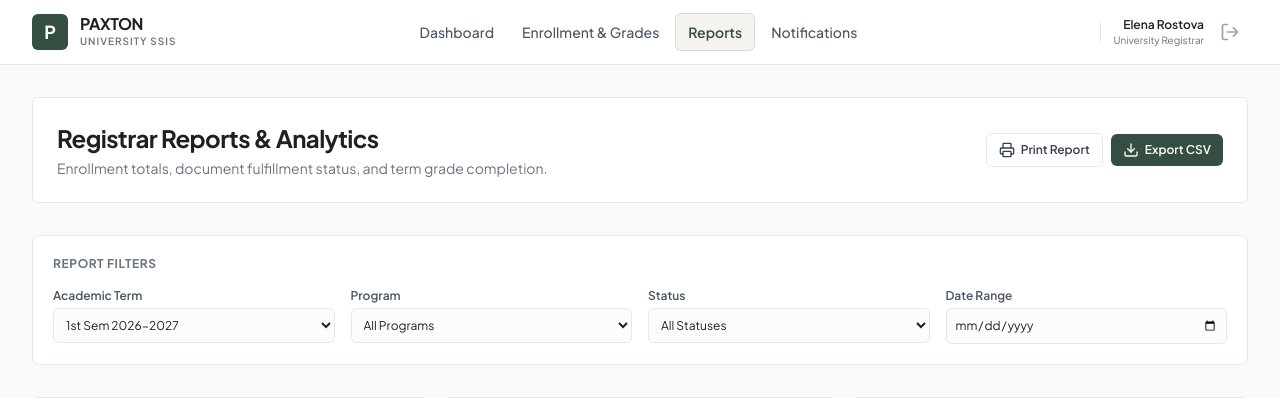
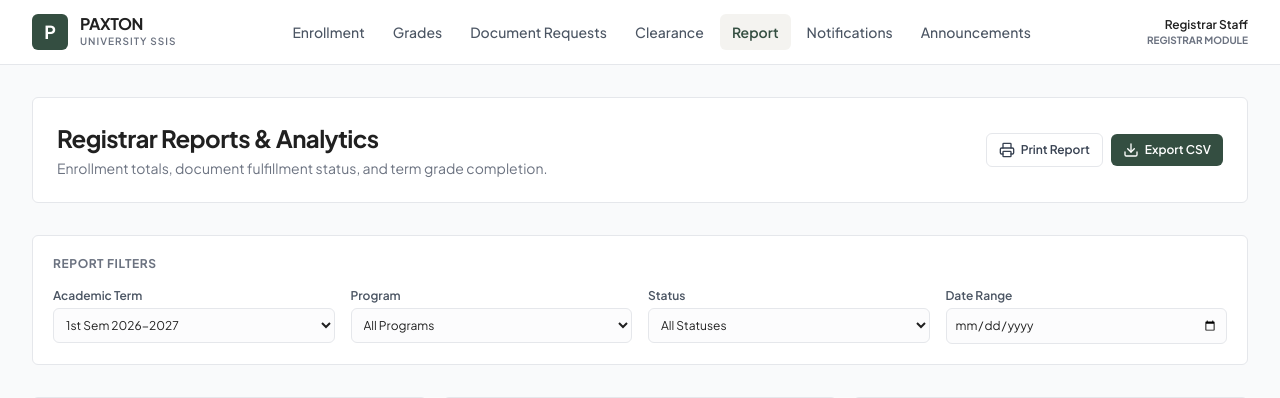
Before and after one commit to HatdogGG123/ssis-v2, a PHP site: page /php/registrar/report.php in a window 1280 px wide. Shown: the top 398 px of the page. Run offline with PHP 8.4, Linux system fonts and the light colour scheme; some libraries are stand-ins or nearby versions.

Commit message:
Done Registrar UI

```diff
--- a/php/admin/report.php
+++ b/php/admin/report.php
@@ -61,7 +61,7 @@
                 <nav class="hidden lg:flex items-center space-x-1">
                     <a href="dashboard.php" class="px-3 py-2 rounded-md text-sm font-medium text-gray-600 hover:text-brand-primary hover:bg-gray-100 transition-colors">Dashboard</a>
                     <a href="users.php" class="px-3 py-2 rounded-md text-sm font-medium text-gray-600 hover:text-brand-primary hover:bg-gray-100 transition-colors">User Management</a>
-                    <a href="admin_reports.php" class="px-3 py-2 rounded-md text-sm font-semibold text-brand-primary bg-brand-accent/30 border border-brand-secondary/20">Audit Reports</a>
+                    <a href="admin_report.php" class="px-3 py-2 rounded-md text-sm font-semibold text-brand-primary bg-brand-accent/30 border border-brand-secondary/20">Audit Reports</a>
                     <a href="notifications.php" class="px-3 py-2 rounded-md text-sm font-medium text-gray-600 hover:text-brand-primary hover:bg-gray-100 transition-colors">Notifications</a>
                 </nav>
 
@@ -92,7 +92,7 @@
         <div id="mobile_menu" class="hidden lg:hidden border-t border-gray-200 bg-white px-4 pt-2 pb-4 space-y-1">
             <a href="dashboard.php" class="block px-3 py-2 rounded-md text-base font-medium text-gray-600 hover:bg-gray-50">Dashboard</a>
             <a href="users.php" class="block px-3 py-2 rounded-md text-base font-medium text-gray-600 hover:bg-gray-50">User Management</a>
-            <a href="admin_reports.php" class="block px-3 py-2 rounded-md text-base font-semibold text-brand-primary bg-brand-accent/30">Audit Reports</a>
+            <a href="admin_report.php" class="block px-3 py-2 rounded-md text-base font-semibold text-brand-primary bg-brand-accent/30">Audit Reports</a>
             <a href="notifications.php" class="block px-3 py-2 rounded-md text-base font-medium text-gray-600 hover:bg-gray-50">Notifications</a>
             <div class="pt-3 border-t border-gray-100 flex items-center justify-between">
                 <div>
--- a/php/admin/systemSettings.php
+++ b/php/admin/systemSettings.php
@@ -97,7 +97,7 @@
             <a href="dashboard.php" class="block px-3 py-2 rounded-md text-base font-medium text-gray-600 hover:bg-gray-50">Dashboard</a>
             <a href="users.php" class="block px-3 py-2 rounded-md text-base font-medium text-gray-600 hover:bg-gray-50">User Management</a>
             <a href="system.php" class="block px-3 py-2 rounded-md text-base font-semibold text-brand-primary bg-brand-accent/30">System Settings</a>
-            <a href="reports.php" class="block px-3 py-2 rounded-md text-base font-medium text-gray-600 hover:bg-gray-50">Reports</a>
+            <a href="report.php" class="block px-3 py-2 rounded-md text-base font-medium text-gray-600 hover:bg-gray-50">Reports</a>
             <a href="audit.php" class="block px-3 py-2 rounded-md text-base font-medium text-gray-600 hover:bg-gray-50">Audit Logs</a>
         </div>
     </header>
--- a/php/admin/userManagement.php
+++ b/php/admin/userManagement.php
@@ -96,7 +96,7 @@
             <a href="dashboard.php" class="block px-3 py-2 rounded-md text-base font-medium text-gray-600 hover:bg-gray-50">Dashboard</a>
             <a href="users.php" class="block px-3 py-2 rounded-md text-base font-semibold text-brand-primary bg-brand-accent/30">User Management</a>
             <a href="system.php" class="block px-3 py-2 rounded-md text-base font-medium text-gray-600 hover:bg-gray-50">System Settings</a>
-            <a href="reports.php" class="block px-3 py-2 rounded-md text-base font-medium text-gray-600 hover:bg-gray-50">Reports</a>
+            <a href="report.php" class="block px-3 py-2 rounded-md text-base font-medium text-gray-600 hover:bg-gray-50">Reports</a>
             <a href="audit.php" class="block px-3 py-2 rounded-md text-base font-medium text-gray-600 hover:bg-gray-50">Audit Logs</a>
             <div class="pt-3 border-t border-gray-100 flex items-center justify-between">
                 <div>
--- a/php/department/report.php
+++ b/php/department/report.php
@@ -61,7 +61,7 @@
                 <nav class="hidden lg:flex items-center space-x-1">
                     <a href="dashboard.php" class="px-3 py-2 rounded-md text-sm font-medium text-gray-600 hover:text-brand-primary hover:bg-gray-100 transition-colors">Dashboard</a>
                     <a href="clearance.php" class="px-3 py-2 rounded-md text-sm font-medium text-gray-600 hover:text-brand-primary hover:bg-gray-100 transition-colors">Clearance Approval</a>
-                    <a href="department_reports.php" class="px-3 py-2 rounded-md text-sm font-semibold text-brand-primary bg-brand-accent/30 border border-brand-secondary/20">Reports</a>
+                    <a href="department_report.php" class="px-3 py-2 rounded-md text-sm font-semibold text-brand-primary bg-brand-accent/30 border border-brand-secondary/20">Reports</a>
                     <a href="notifications.php" class="px-3 py-2 rounded-md text-sm font-medium text-gray-600 hover:text-brand-primary hover:bg-gray-100 transition-colors">Notifications</a>
                 </nav>
 
@@ -92,7 +92,7 @@
         <div id="mobile_menu" class="hidden lg:hidden border-t border-gray-200 bg-white px-4 pt-2 pb-4 space-y-1">
             <a href="dashboard.php" class="block px-3 py-2 rounded-md text-base font-medium text-gray-600 hover:bg-gray-50">Dashboard</a>
             <a href="clearance.php" class="block px-3 py-2 rounded-md text-base font-medium text-gray-600 hover:bg-gray-50">Clearance Approval</a>
-            <a href="department_reports.php" class="block px-3 py-2 rounded-md text-base font-semibold text-brand-primary bg-brand-accent/30">Reports</a>
+            <a href="department_report.php" class="block px-3 py-2 rounded-md text-base font-semibold text-brand-primary bg-brand-accent/30">Reports</a>
             <a href="notifications.php" class="block px-3 py-2 rounded-md text-base font-medium text-gray-600 hover:bg-gray-50">Notifications</a>
             <div class="pt-3 border-t border-gray-100 flex items-center justify-between">
                 <div>
--- a/php/registrar/announcements.php
+++ b/php/registrar/announcements.php
@@ -52,6 +52,7 @@
                     <a href="grades.php" class="block px-3 py-2 rounded-md text-sm font-medium text-gray-600 hover:bg-gray-50">Grades</a>
                     <a href="documentRequest.php" class="block px-3 py-2 rounded-md text-sm font-medium text-gray-600 hover:bg-gray-50">Document Requests</a>
                     <a href="clearance.php" class="block px-3 py-2 rounded-md text-sm font-medium text-gray-600 hover:bg-gray-50">Clearance</a>
+                    <a href="report.php" class="block px-3 py-2 rounded-md text-sm font-medium text-gray-600 hover:bg-gray-50">Report</a>
                     <a href="notifications.php" class="block px-3 py-2 rounded-md text-sm font-medium text-gray-600 hover:bg-gray-50">Notifications</a>
                     <a href="announcements.php" class="block px-3 py-2 rounded-md text-sm font-semibold text-brand-primary bg-brand-accent/30">Announcements</a>
                 </nav>
@@ -79,6 +80,7 @@
             <a href="grades.php" class="block px-3 py-2 rounded-md text-sm font-medium text-gray-600 hover:bg-gray-50">Grades</a>
             <a href="documentRequest.php" class="block px-3 py-2 rounded-md text-sm font-medium text-gray-600 hover:bg-gray-50">Document Requests</a>
             <a href="clearance.php" class="block px-3 py-2 rounded-md text-sm font-medium text-gray-600 hover:bg-gray-50">Clearance</a>
+            <a href="report.php" class="block px-3 py-2 rounded-md text-sm font-medium text-gray-600 hover:bg-gray-50">Report</a>
             <a href="notifications.php" class="block px-3 py-2 rounded-md text-sm font-semibold text-brand-primary bg-brand-accent/30">Announcements</a>
             <a href="announcements.php" class="block px-3 py-2 rounded-md text-sm font-medium text-gray-600 hover:bg-gray-50">Notifications</a>
         </div>
--- a/php/registrar/clearance.php
+++ b/php/registrar/clearance.php
@@ -53,6 +53,7 @@
                     <a href="grades.php" class="block px-3 py-2 rounded-md text-sm font-medium text-gray-600 hover:bg-gray-50">Grades</a>
                     <a href="documentRequest.php" class="block px-3 py-2 rounded-md text-sm font-medium text-gray-600 hover:bg-gray-50">Document Requests</a>
                     <a href="clearance.php" class="block px-3 py-2 rounded-md text-sm font-semibold text-brand-primary bg-brand-accent/30">Clearance</a>
+                    <a href="report.php" class="block px-3 py-2 rounded-md text-sm font-semibold text-brand-primary bg-brand-accent/30">Report</a>
                     <a href="notifications.php" class="block px-3 py-2 rounded-md text-sm font-medium text-gray-600 hover:bg-gray-50">Notifications</a>
                     <a href="announcements.php" class="block px-3 py-2 rounded-md text-sm font-medium text-gray-600 hover:bg-gray-50">Announcements</a>
                 </nav>
@@ -80,6 +81,7 @@
             <a href="grades.php" class="block px-3 py-2 rounded-md text-sm font-medium text-gray-600 hover:bg-gray-50">Grades</a>
             <a href="documentRequest.php" class="block px-3 py-2 rounded-md text-sm font-medium text-gray-600 hover:bg-gray-50">Document Requests</a>
             <a href="clearance.php" class="block px-3 py-2 rounded-md text-sm font-semibold text-brand-primary bg-brand-accent/30">Clearance</a>
+            <a href="report.php" class="block px-3 py-2 rounded-md text-sm font-medium text-gray-600 hover:bg-gray-50">Report</a>
             <a href="notifications.php" class="block px-3 py-2 rounded-md text-sm font-medium text-gray-600 hover:bg-gray-50">Notifications</a>
             <a href="announcements.php" class="block px-3 py-2 rounded-md text-sm font-medium text-gray-600 hover:bg-gray-50">Announcements</a>
         </div>
--- a/php/registrar/documentRequest.php
+++ b/php/registrar/documentRequest.php
@@ -53,6 +53,7 @@
                     <a href="grades.php" class="block px-3 py-2 rounded-md text-sm font-medium text-gray-600 hover:bg-gray-50">Grades</a>
                     <a href="documentRequest.php" class="block px-3 py-2 rounded-md text-sm font-semibold text-brand-primary bg-brand-accent/30">Document Requests</a>
                     <a href="clearance.php" class="block px-3 py-2 rounded-md text-sm font-medium text-gray-600 hover:bg-gray-50">Clearance</a>
+                    <a href="report.php" class="block px-3 py-2 rounded-md text-sm font-medium text-gray-600 hover:bg-gray-50">Report</a>
                     <a href="notifications.php" class="block px-3 py-2 rounded-md text-sm font-medium text-gray-600 hover:bg-gray-50">Notifications</a>
                     <a href="announcements.php" class="block px-3 py-2 rounded-md text-sm font-medium text-gray-600 hover:bg-gray-50">Announcements</a>
                 </nav>
@@ -81,6 +82,7 @@
             <a href="grades.php" class="block px-3 py-2 rounded-md text-sm font-medium text-gray-600 hover:bg-gray-50">Grades</a>
             <a href="documentRequest.php" class="block px-3 py-2 rounded-md text-sm font-semibold text-brand-primary bg-brand-accent/30">Document Requests</a>
             <a href="clearance.php" class="block px-3 py-2 rounded-md text-sm font-medium text-gray-600 hover:bg-gray-50">Clearance</a>
+            <a href="report.php" class="block px-3 py-2 rounded-md text-sm font-medium text-gray-600 hover:bg-gray-50">Report</a>
             <a href="notifications.php" class="block px-3 py-2 rounded-md text-sm font-medium text-gray-600 hover:bg-gray-50">Notifications</a>
             <a href="announcements.php" class="block px-3 py-2 rounded-md text-sm font-medium text-gray-600 hover:bg-gray-50">Announcements</a>
 
--- a/php/registrar/enrollment.php
+++ b/php/registrar/enrollment.php
@@ -54,6 +54,7 @@
                     <a href="grades.php" class="block px-3 py-2 rounded-md text-sm font-medium text-gray-600 hover:bg-gray-50">Grades</a>
                     <a href="document_requests.php" class="block px-3 py-2 rounded-md text-sm font-medium text-gray-600 hover:bg-gray-50">Document Requests</a>
                     <a href="clearance.php" class="block px-3 py-2 rounded-md text-sm font-medium text-gray-600 hover:bg-gray-50">Clearance</a>
+                    <a href="report.php" class="block px-3 py-2 rounded-md text-sm font-medium text-gray-600 hover:bg-gray-50">Report</a>
                     <a href="notifications.php" class="block px-3 py-2 rounded-md text-sm font-medium text-gray-600 hover:bg-gray-50">Notifications</a>
                     <a href="announcements.php" class="block px-3 py-2 rounded-md text-sm font-medium text-gray-600 hover:bg-gray-50">Announcements</a>
                 </nav>
@@ -78,6 +79,7 @@
             <a href="grades.php" class="block px-3 py-2 rounded-md text-sm font-medium text-gray-600 hover:bg-gray-50">Grades</a>
             <a href="document_requests.php" class="block px-3 py-2 rounded-md text-sm font-medium text-gray-600 hover:bg-gray-50">Document Requests</a>
             <a href="clearance.php" class="block px-3 py-2 rounded-md text-sm font-medium text-gray-600 hover:bg-gray-50">Clearance</a>
+            <a href="report.php" class="block px-3 py-2 rounded-md text-sm font-medium text-gray-600 hover:bg-gray-50">Report</a>
             <a href="notifications.php" class="block px-3 py-2 rounded-md text-sm font-medium text-gray-600 hover:bg-gray-50">Notifications</a>
             <a href="announcements.php" class="block px-3 py-2 rounded-md text-sm font-medium text-gray-600 hover:bg-gray-50">Announcements</a>
         </div>
--- a/php/registrar/grades.php
+++ b/php/registrar/grades.php
@@ -53,6 +53,7 @@
                     <a href="grades.php" class="block px-3 py-2 rounded-md text-sm font-semibold text-brand-primary bg-brand-accent/30">Grades</a>
                     <a href="documentRequest.php" class="block px-3 py-2 rounded-md text-sm font-medium text-gray-600 hover:bg-gray-50">Document Requests</a>
                     <a href="clearance.php" class="block px-3 py-2 rounded-md text-sm font-medium text-gray-600 hover:bg-gray-50">Clearance</a>
+                    <a href="report.php" class="block px-3 py-2 rounded-md text-sm font-medium text-gray-600 hover:bg-gray-50">Report</a>
                     <a href="notifications.php" class="block px-3 py-2 rounded-md text-sm font-medium text-gray-600 hover:bg-gray-50">Notifications</a>
                     <a href="announcements.php" class="block px-3 py-2 rounded-md text-sm font-medium text-gray-600 hover:bg-gray-50">Announcements</a>
                 </nav>
@@ -81,6 +82,7 @@
             <a href="grades.php" class="block px-3 py-2 rounded-md text-sm font-semibold text-brand-primary bg-brand-accent/30">Grades</a>
             <a href="documentRequest.php" class="block px-3 py-2 rounded-md text-sm font-medium text-gray-600 hover:bg-gray-50">Document Requests</a>
             <a href="clearance.php" class="block px-3 py-2 rounded-md text-sm font-medium text-gray-600 hover:bg-gray-50">Clearance</a>
+            <a href="report.php" class="block px-3 py-2 rounded-md text-sm font-medium text-gray-600 hover:bg-gray-50">Report</a>
             <a href="notifications.php" class="block px-3 py-2 rounded-md text-sm font-medium text-gray-600 hover:bg-gray-50">Notifications</a>
             <a href="announcements.php" class="block px-3 py-2 rounded-md text-sm font-medium text-gray-600 hover:bg-gray-50">Announcements</a>
 
--- a/php/registrar/notifications.php
+++ b/php/registrar/notifications.php
@@ -53,6 +53,7 @@
                     <a href="grades.php" class="block px-3 py-2 rounded-md text-sm font-medium text-gray-600 hover:bg-gray-50">Grades</a>
                     <a href="documentRequest.php" class="block px-3 py-2 rounded-md text-sm font-medium text-gray-600 hover:bg-gray-50">Document Requests</a>
                     <a href="clearance.php" class="block px-3 py-2 rounded-md text-sm font-medium text-gray-600 hover:bg-gray-50">Clearance</a>
+                    <a href="report.php" class="block px-3 py-2 rounded-md text-sm font-medium text-gray-600 hover:bg-gray-50">Report</a>
                     <a href="notifications.php" class="block px-3 py-2 rounded-md text-sm font-semibold text-brand-primary bg-brand-accent/30">Notifications</a>
                     <a href="announcements.php" class="block px-3 py-2 rounded-md text-sm font-medium text-gray-600 hover:bg-gray-50">Announcement</a>
                 </nav>
@@ -81,6 +82,7 @@
             <a href="grades.php" class="block px-3 py-2 rounded-md text-sm font-medium text-gray-600 hover:bg-gray-50">Grades</a>
             <a href="documentRequest.php" class="block px-3 py-2 rounded-md text-sm font-medium text-gray-600 hover:bg-gray-50">Document Requests</a>
             <a href="clearance.php" class="block px-3 py-2 rounded-md text-sm font-medium text-gray-600 hover:bg-gray-50">Clearance</a>
+            <a href="report.php" class="block px-3 py-2 rounded-md text-sm font-medium text-gray-600 hover:bg-gray-50">Report</a>
             <a href="notifications.php" class="block px-3 py-2 rounded-md text-sm font-semibold text-brand-primary bg-brand-accent/30">Notifications</a>
             <a href="announcements.php" class="block px-3 py-2 rounded-md text-sm font-medium text-gray-600 hover:bg-gray-50">Announcements</a>
 
--- a/php/registrar/report.php
+++ b/php/registrar/report.php
@@ -41,16 +41,13 @@
 
 <body class="bg-gray-50 font-sans text-brand-dark antialiased min-h-screen flex flex-col">
 
-    <!-- Top Navigation Bar -->
-    <header class="bg-white border-b border-gray-200 sticky top-0 z-30 print:hidden">
+    <!-- Navigation Header -->
+    <header class="bg-white border-b border-gray-200 sticky top-0 z-30">
         <div class="max-w-7xl mx-auto px-4 sm:px-6 lg:px-8">
             <div class="flex items-center justify-between h-16">
-
-                <!-- Brand Identity -->
+                <!-- Brand Logo -->
                 <div class="flex items-center space-x-3">
-                    <div class="w-9 h-9 bg-brand-primary rounded-md flex items-center justify-center text-white font-bold text-lg shadow-xs">
-                        P
-                    </div>
+                    <div class="w-9 h-9 bg-brand-primary rounded-md flex items-center justify-center text-white font-bold text-lg">P</div>
                     <div>
                         <span class="text-base font-bold text-brand-dark tracking-tight block leading-none">PAXTON</span>
                         <span class="text-[10px] uppercase font-semibold text-gray-500 tracking-widest block mt-0.5">University SSIS</span>
@@ -58,49 +55,42 @@
                 </div>
 
                 <!-- Desktop Navigation Links -->
-                <nav class="hidden lg:flex items-center space-x-1">
-                    <a href="dashboard.php" class="px-3 py-2 rounded-md text-sm font-medium text-gray-600 hover:text-brand-primary hover:bg-gray-100 transition-colors">Dashboard</a>
-                    <a href="enrollment.php" class="px-3 py-2 rounded-md text-sm font-medium text-gray-600 hover:text-brand-primary hover:bg-gray-100 transition-colors">Enrollment & Grades</a>
-                    <a href="registrar_reports.php" class="px-3 py-2 rounded-md text-sm font-semibold text-brand-primary bg-brand-accent/30 border border-brand-secondary/20">Reports</a>
-                    <a href="notifications.php" class="px-3 py-2 rounded-md text-sm font-medium text-gray-600 hover:text-brand-primary hover:bg-gray-100 transition-colors">Notifications</a>
+                <nav class="hidden lg:flex items-center space-x-1 text-xs">
+                    <a href="enrollment.php" class="block px-3 py-2 rounded-md text-sm font-medium text-gray-600 hover:bg-gray-50">Enrollment</a>
+                    <a href="grades.php" class="block px-3 py-2 rounded-md text-sm font-medium text-gray-600 hover:bg-gray-50">Grades</a>
+                    <a href="documentRequest.php" class="block px-3 py-2 rounded-md text-sm font-medium text-gray-600 hover:bg-gray-50">Document Requests</a>
+                    <a href="clearance.php" class="block px-3 py-2 rounded-md text-sm font-medium text-gray-600 hover:bg-gray-50">Clearance</a>
+                    <a href="report.php" class="block px-3 py-2 rounded-md text-sm font-semibold text-brand-primary bg-brand-accent/30">Report</a>
+                    <a href="notifications.php" class="block px-3 py-2 rounded-md text-sm font-medium text-gray-600 hover:bg-gray-50">Notifications</a>
+                    <a href="announcements.php" class="block px-3 py-2 rounded-md text-sm font-medium text-gray-600 hover:bg-gray-50">Announcements</a>
                 </nav>
 
-                <!-- Action Controls -->
+                <!-- Profile Info & Mobile Toggle -->
                 <div class="flex items-center space-x-3">
-                    <div class="h-5 w-px bg-gray-200 hidden md:block"></div>
-
-                    <!-- User Info / Profile -->
                     <div class="hidden lg:flex items-center space-x-2">
                         <div class="text-right">
-                            <p class="text-xs font-semibold text-brand-dark">Elena Rostova</p>
-                            <p class="text-[10px] text-gray-500">University Registrar</p>
+                            <p class="text-xs font-semibold text-brand-dark">Registrar Staff</p>
+                            <p class="text-[10px] text-gray-500 uppercase font-bold">Registrar Module</p>
                         </div>
-                        <a href="logout.php" class="p-2 text-gray-400 hover:text-red-600 rounded-md hover:bg-gray-100 transition-colors" title="Log Out">
-                            <i data-lucide="log-out" class="w-5 h-5"></i>
-                        </a>
                     </div>
 
-                    <!-- Mobile Menu Button -->
-                    <button id="mobile_menu_btn" type="button" class="lg:hidden p-2 rounded-md text-gray-600 hover:text-brand-primary hover:bg-gray-100 focus:outline-none">
-                        <i data-lucide="menu" class="w-5 h-5"></i>
+                    <button type="button" id="btn_mobile_menu" class="lg:hidden p-2 rounded-md text-gray-500 hover:text-brand-dark hover:bg-gray-100 focus:outline-none">
+                        <i data-lucide="menu" id="icon_menu_open" class="w-6 h-6"></i>
+                        <i data-lucide="x" id="icon_menu_close" class="w-6 h-6 hidden"></i>
                     </button>
                 </div>
             </div>
         </div>
 
-        <!-- Mobile Menu Dropdown -->
-        <div id="mobile_menu" class="hidden lg:hidden border-t border-gray-200 bg-white px-4 pt-2 pb-4 space-y-1">
-            <a href="dashboard.php" class="block px-3 py-2 rounded-md text-base font-medium text-gray-600 hover:bg-gray-50">Dashboard</a>
-            <a href="enrollment.php" class="block px-3 py-2 rounded-md text-base font-medium text-gray-600 hover:bg-gray-50">Enrollment & Grades</a>
-            <a href="registrar_reports.php" class="block px-3 py-2 rounded-md text-base font-semibold text-brand-primary bg-brand-accent/30">Reports</a>
-            <a href="notifications.php" class="block px-3 py-2 rounded-md text-base font-medium text-gray-600 hover:bg-gray-50">Notifications</a>
-            <div class="pt-3 border-t border-gray-100 flex items-center justify-between">
-                <div>
-                    <p class="text-sm font-semibold text-brand-dark">Elena Rostova</p>
-                    <p class="text-xs text-gray-500">University Registrar</p>
-                </div>
-                <a href="logout.php" class="text-xs text-red-600 font-semibold hover:underline">Log Out</a>
-            </div>
+        <!-- Mobile Navigation Menu -->
+        <div id="mobile_nav_menu" class="hidden lg:hidden border-t border-gray-200 bg-white px-4 pt-2 pb-4 space-y-1 text-xs shadow-md">
+            <a href="enrollment.php" class="block px-3 py-2 rounded-md text-sm font-medium text-gray-600 hover:bg-gray-50">Enrollment</a>
+            <a href="grades.php" class="block px-3 py-2 rounded-md text-sm font-medium text-gray-600 hover:bg-gray-50">Grades</a>
+            <a href="documentRequest.php" class="block px-3 py-2 rounded-md text-sm font-medium text-gray-600 hover:bg-gray-50">Document Requests</a>
+            <a href="clearance.php" class="block px-3 py-2 rounded-md text-sm font-medium text-gray-600 hover:bg-gray-50">Clearance</a>
+            <a href="report.php" class="block px-3 py-2 rounded-md text-sm font-semibold text-brand-primary bg-brand-accent/30">Report</a>
+            <a href="notifications.php" class="block px-3 py-2 rounded-md text-sm font-medium text-gray-600 hover:bg-gray-50">Notifications</a>
+            <a href="announcements.php" class="block px-3 py-2 rounded-md text-sm font-medium text-gray-600 hover:bg-gray-50">Announcements</a>
         </div>
     </header>
 
@@ -239,8 +229,8 @@
     <script>
         $(document).ready(function() {
             lucide.createIcons();
-            $('#mobile_menu_btn').on('click', function() {
-                $('#mobile_menu').toggleClass('hidden');
+            $('#btn_mobile_menu').on('click', function() {
+                $('#mobile_nav_menu').toggleClass('hidden');
             });
         });
 
```
